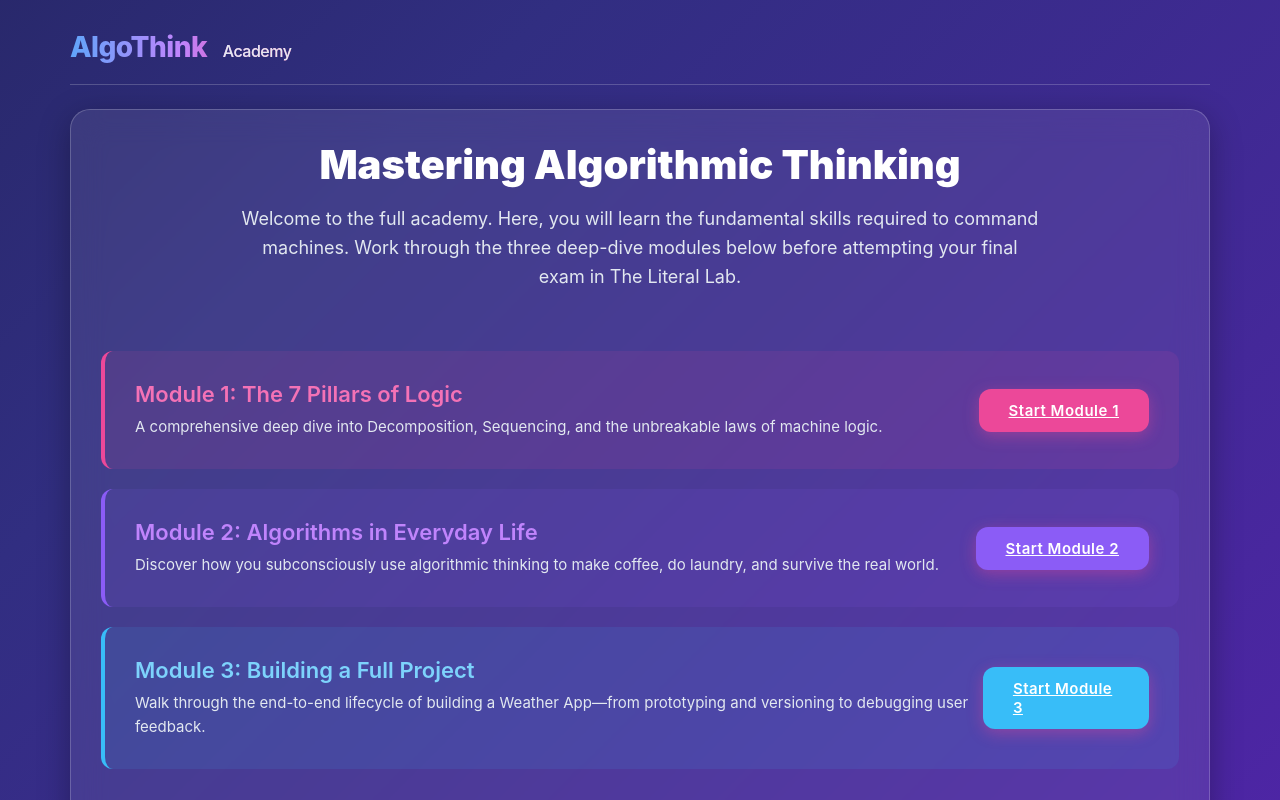
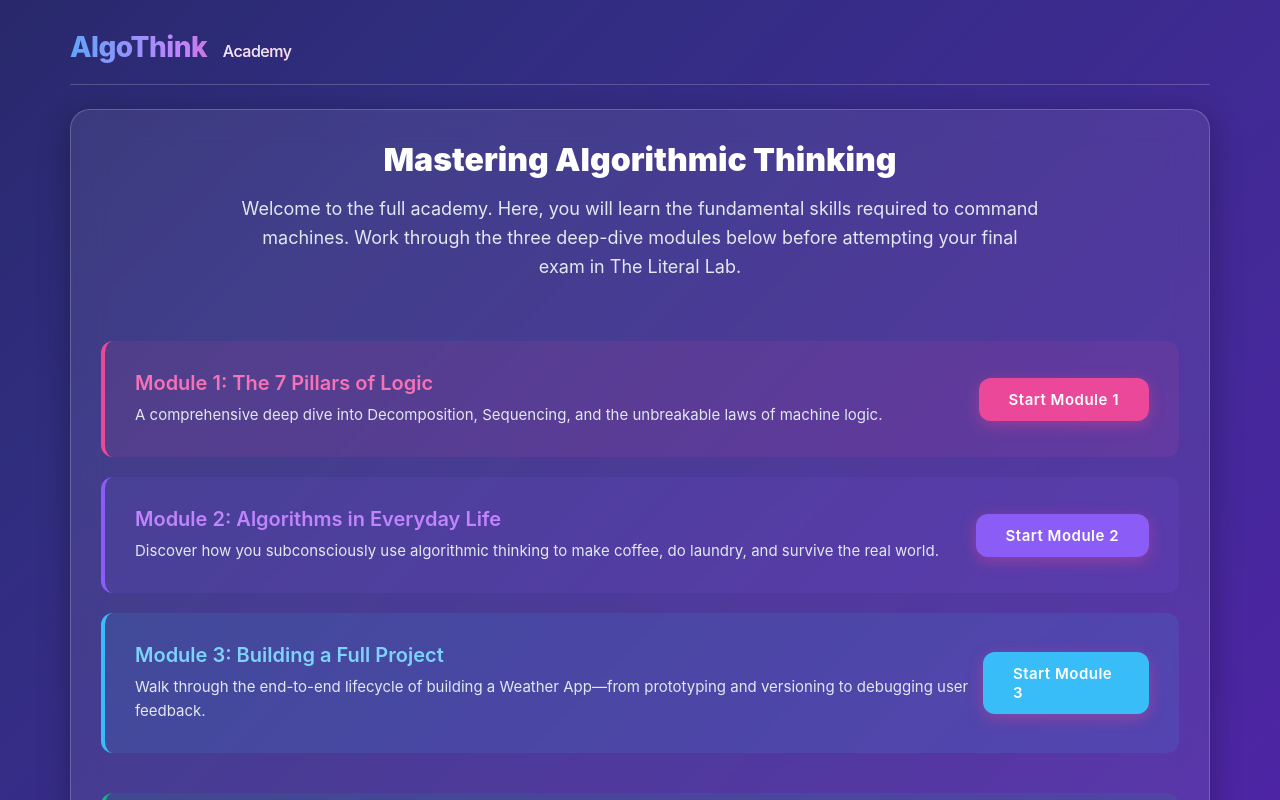
Before and after one commit to SPP-2005/AlgoThink1, a Next.js app: page / in a window 1280 px wide. Shown: the top 800 px of the page. Built offline with nearby package versions, Linux system fonts and the light colour scheme.

Commit message:
style: remove link underlines and reduce heading sizes globally per user request

```diff
--- a/app/globals.css
+++ b/app/globals.css
@@ -344,3 +344,24 @@ textarea:focus {
 .section-warning h4 { color: var(--warning); }
 .section-success { border-color: var(--success); }
 .section-success h4 { color: var(--success); }
+
+/* Global Typography & Link Overrides */
+a, .btn, .btn-primary {
+    text-decoration: none !important;
+}
+
+h1 {
+    font-size: 32px !important;
+}
+
+h2 {
+    font-size: 24px !important;
+}
+
+h3 {
+    font-size: 20px !important;
+}
+
+h4 {
+    font-size: 18px !important;
+}
```
